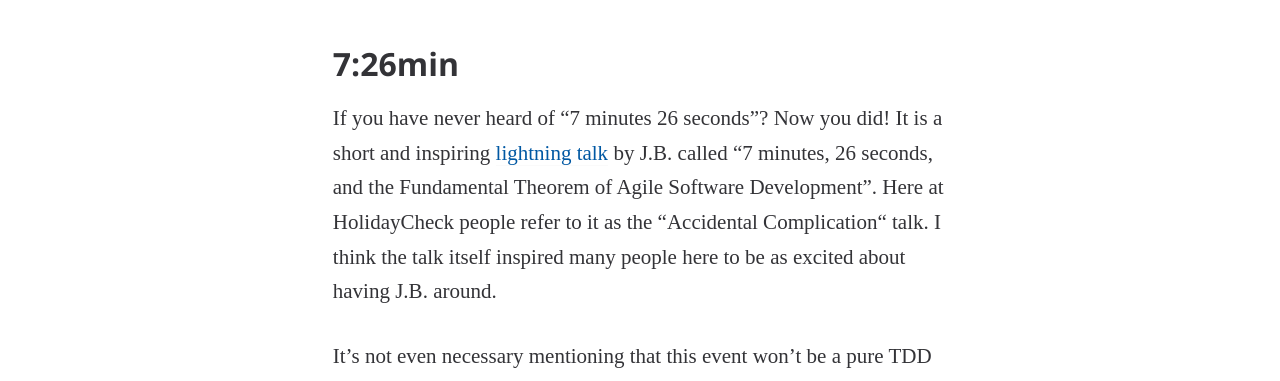
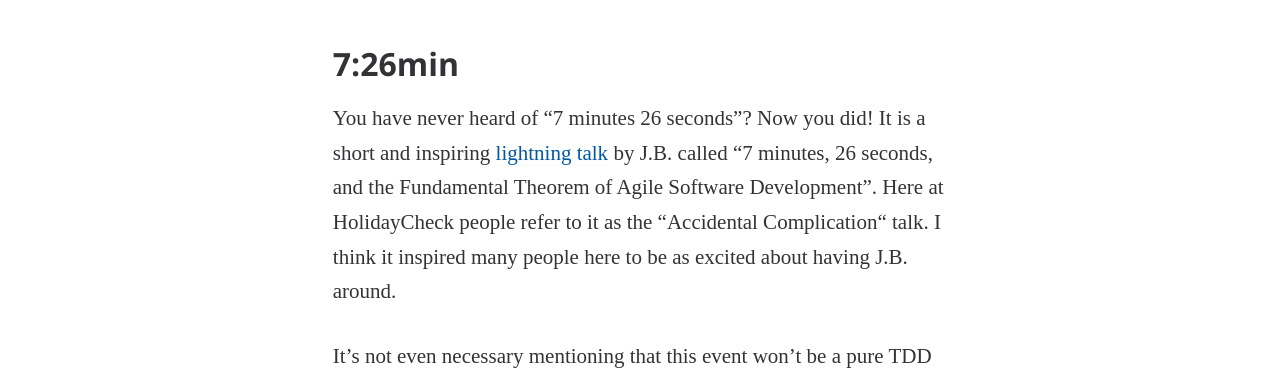
Before and after one commit to holidaycheck/tech-blog, a Jekyll site: the page built from _posts/2017-10-13-jb-in-da-house.md, in a window 1280 px wide. Shown: the part 847-1228 px from the top of the page. Built offline with Jekyll 4.4.1, drawn with Linux system fonts in a browser that asks for light colours; some web fonts are replaced.

Commit message:
Removed some "talk" and made the first sentence a real question :). Thx Jacek!

```diff
--- a/_posts/2017-10-13-jb-in-da-house.md
+++ b/_posts/2017-10-13-jb-in-da-house.md
@@ -19,7 +19,7 @@
 
 ## 7:26min
 
-If you have never heard of “7 minutes 26 seconds”? Now you did! It is a short and inspiring [lightning talk][7-26-talk] by J.B. called “7 minutes, 26 seconds, and the Fundamental Theorem of Agile Software Development”. Here at HolidayCheck people refer to it as the “Accidental Complication“ talk. I think the talk itself inspired many people here to be as excited about having J.B. around.
+You have never heard of “7 minutes 26 seconds”? Now you did! It is a short and inspiring [lightning talk][7-26-talk] by J.B. called “7 minutes, 26 seconds, and the Fundamental Theorem of Agile Software Development”. Here at HolidayCheck people refer to it as the “Accidental Complication“ talk. I think it inspired many people here to be as excited about having J.B. around.
 
 It’s not even necessary mentioning that this event won’t be a pure TDD session, or a programmers-only workshop. Even though I had thought of it like that before. Melanie, who is one of our product owners, jumped in early to help to make [#jbhc17][jbhc17] happen. And it became clear right away that this event will not only be teaching us developers, but also the product people about the tools we need to deliver value as fast as possible to our Urlauber (how we call our users).
 
```
